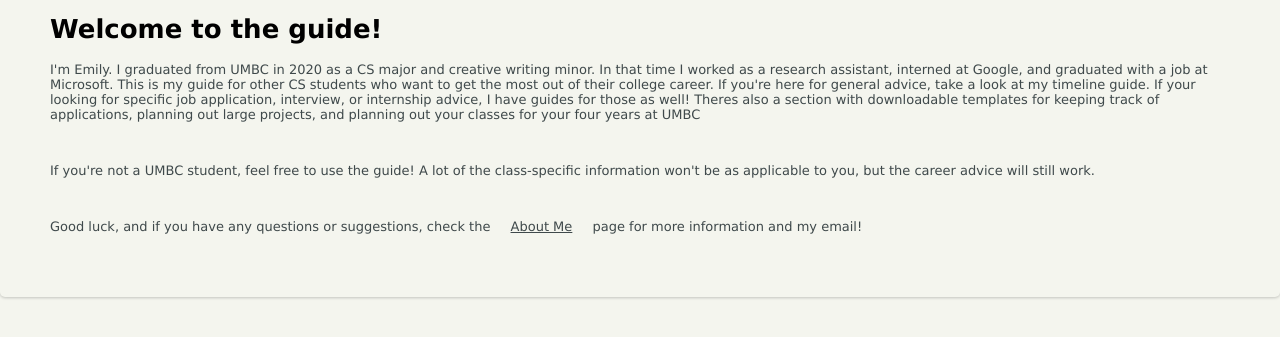
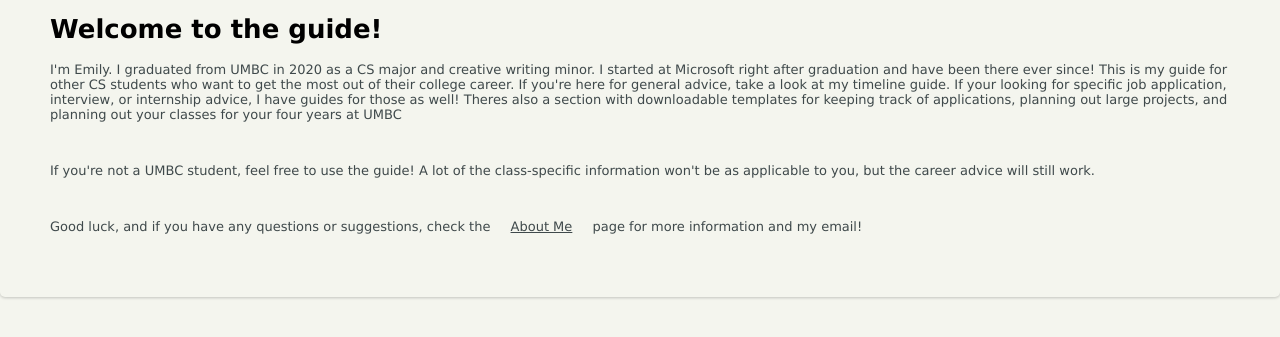
Before and after one commit to ehobby/cs-for-umbc, a plain HTML site: page index.html in a window 1280 px wide. Shown: the part 165-502 px from the top of the page. Drawn offline with Linux system fonts and the light colour scheme.

```diff
--- a/index.html
+++ b/index.html
@@ -17,7 +17,7 @@
             </ul>
         </nav>
         <h1>Welcome to the guide!</h1>
-        <p>I'm Emily. I graduated from UMBC in 2020 as a CS major and creative writing minor. In that time I worked as a research assistant, interned at Google, and graduated with a job at Microsoft. This is my guide for other CS students who want to get the most out of their college career. If you're here for general advice, take a look at my timeline guide. If your looking for specific job application, interview, or internship advice, I have guides for those as well! Theres also a section with downloadable templates for keeping track of applications, planning out large projects, and planning out your classes for your four years at UMBC</p>
+        <p>I'm Emily. I graduated from UMBC in 2020 as a CS major and creative writing minor. I started at Microsoft right after graduation and have been there ever since! This is my guide for other CS students who want to get the most out of their college career. If you're here for general advice, take a look at my timeline guide. If your looking for specific job application, interview, or internship advice, I have guides for those as well! Theres also a section with downloadable templates for keeping track of applications, planning out large projects, and planning out your classes for your four years at UMBC</p>
         <br>
         <p>If you're not a UMBC student, feel free to use the guide! A lot of the class-specific information won't be as applicable to you, but the career advice will still work.</p>
         <br>
```
